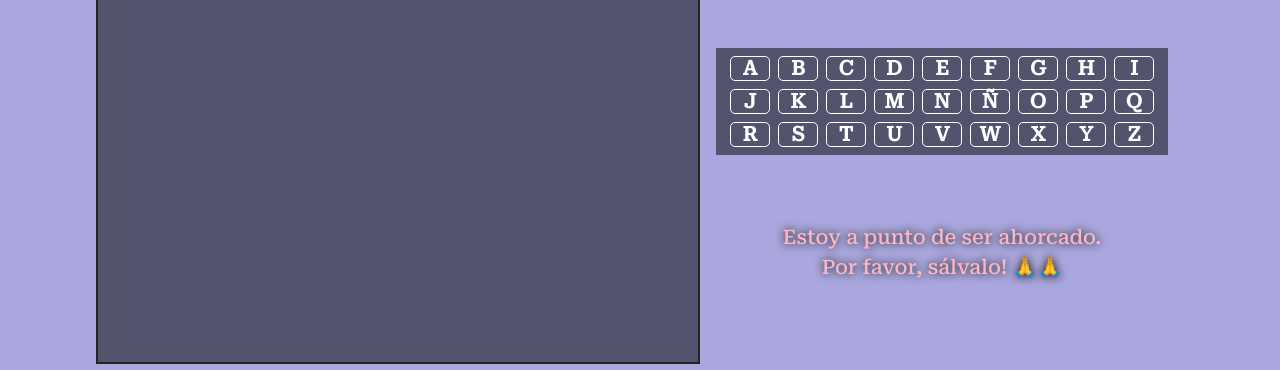
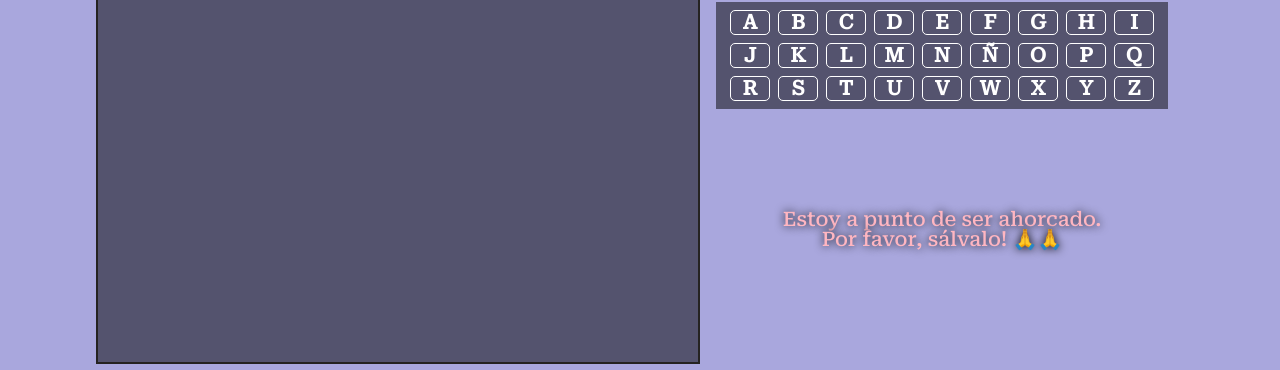
Before and after one commit to viticojavier/Ahorcado, a plain HTML site: page index.html in a window 1280 px wide. Shown: the part 94-464 px from the top of the page. Drawn offline with Linux system fonts and the light colour scheme.

Commit message:
Add files via upload

```diff
--- a/css/style.css
+++ b/css/style.css
@@ -149,11 +149,11 @@ canvas {
 }
 
 .intentos-restantes {
-    margin: 16px auto;
+    margin: auto;
     text-align: center;
     color: lightpink;
     font-size: 20px;
-    line-height: 30px;
+    line-height: 20px;
     text-shadow: 0 0 10px black;
 }
 
```
Also changed, not shown: index.html (+1 -1 lines).
